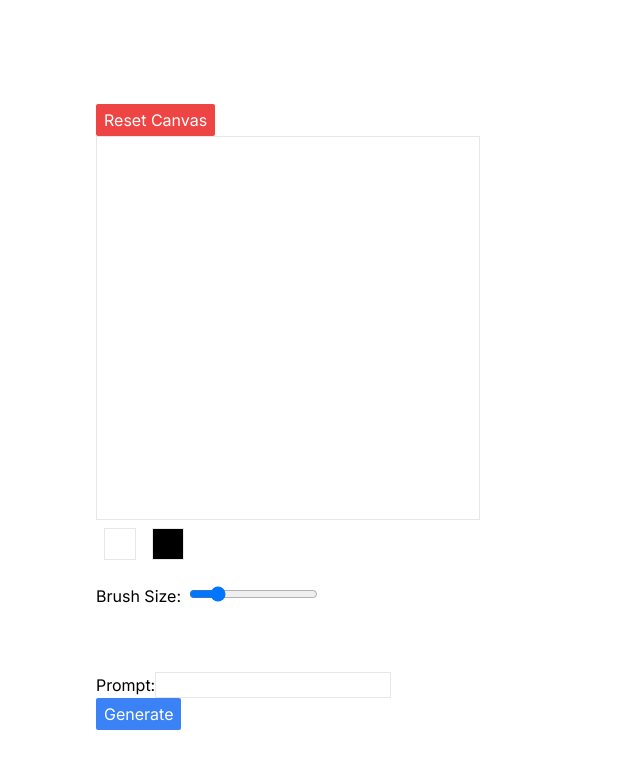
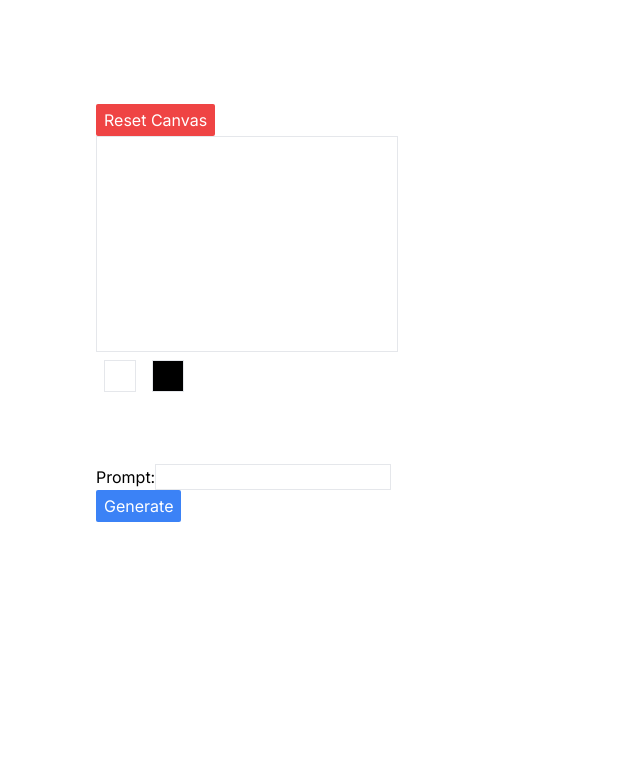
Before and after one commit to mattbarty/genarmory, a Next.js app: page / in a window 1280 px wide. Shown: the top 768 px of the page, without its empty margins (0-640 px from the left). Built offline with nearby package versions, Linux system fonts and the light colour scheme.

Commit message:
Edited interface to render a card template

```diff
--- a/app/api/genWeapon/route.ts
+++ b/app/api/genWeapon/route.ts
@@ -12,7 +12,7 @@ export const POST = async (req: NextRequest) => {
 	const input = {
 		image: image,
 		prompt: prompt,
-		guidance: 9,
+		guidance: 8,
 		a_prompt: 'world of warcraft concept art, fantasy',
 		n_prompt: 'people, characters, creatures',
 	};
--- a/components/DrawCanvas.tsx
+++ b/components/DrawCanvas.tsx
@@ -7,7 +7,7 @@ interface DrawCanvasProps {
   lineWidth?: number;
 }
 
-const DrawCanvas = forwardRef(({ penColour = 'black', lineWidth = 10 }: DrawCanvasProps, ref) => {
+const DrawCanvas = forwardRef(({ penColour = 'black', lineWidth = 6 }: DrawCanvasProps, ref) => {
   const canvasRef = useRef<HTMLCanvasElement>(null);
   const [isDrawing, setIsDrawing] = useState(false);
   const [context, setContext] = useState<CanvasRenderingContext2D | null>(null);
--- a/components/GenerateImageForm.tsx
+++ b/components/GenerateImageForm.tsx
@@ -9,7 +9,7 @@ export default function GenerateImageForm() {
   const [output, setOutput] = useState<string | null>(null);
   const [loading, setLoading] = useState(false);
   const [selectedColor, setSelectedColor] = useState('black');
-  const [lineWidth, setLineWidth] = useState(10);
+  const [lineWidth, setLineWidth] = useState(6);
   const canvasRef = useRef<{
     clearCanvas(): unknown; getCanvasDataURL: () => string;
   }>(null);
@@ -72,7 +72,8 @@ export default function GenerateImageForm() {
   };
 
   return (
-    <div className="container">
+    <div className="container flex">
+      <div>
         <div>
           <button
             onClick={handleResetCanvas}
@@ -80,7 +81,7 @@ export default function GenerateImageForm() {
           >
             Reset Canvas
           </button>
-        <div className='max-w-sm aspect-square border'>
+          <div className='max-w-sm aspect-[7/5] border'>
             <DrawCanvas ref={canvasRef} penColour={selectedColor} lineWidth={lineWidth} />
           </div>
           <div className='flex'>
@@ -89,7 +90,7 @@ export default function GenerateImageForm() {
             <div className='aspect-square bg-black w-8 border m-2'
               onClick={() => setSelectedColor('black')}></div>
           </div>
-        <div className="mt-4">
+          {/* <div className="mt-4">
           <label htmlFor="brushSize">Brush Size:</label>
           <input
             type="range"
@@ -100,7 +101,7 @@ export default function GenerateImageForm() {
             onChange={(e) => setLineWidth(Number(e.target.value))}
             className="ml-2"
           />
-        </div>
+        </div> */}
 
         </div>
         <div className='mt-16'>
@@ -121,10 +122,27 @@ export default function GenerateImageForm() {
             </button>
           </form>
         </div>
+      </div>
       {output && (
         <div>
-          <h2>Generated Image</h2>
-          <img src={output[1]} alt="Generated" />
+          <div className='border rounded-lg flex flex-col aspect-[5/7] p-4 max-w-sm'>
+            <div className='flex justify-between text-2xl'>
+              <h1 className=''>Sword of swords</h1>
+              <p className=''>100</p>
+            </div>
+            <img src={output[1]} alt="Generated" className=' aspect-[7/5] border' />
+            <div>
+              <p className='mt-1'>This is a description of this legendary sword</p>
+              <div className='flex justify-between w-full text-lg items-center mt-4'>
+                <p className=''>This is the description of a totally epic move. Very very epic !</p>
+                <p className=''>30</p>
+              </div>
+              <div className='flex justify-between w-full text-lg items-center mt-4'>
+                <p className=''>This is the description of a totally epic move. Very very epic !</p>
+                <p className=''>30</p>
+              </div>
+            </div>
+          </div>
         </div>
       )}
     </div>
```
Lines whose indentation alone changed are shown as unchanged.
